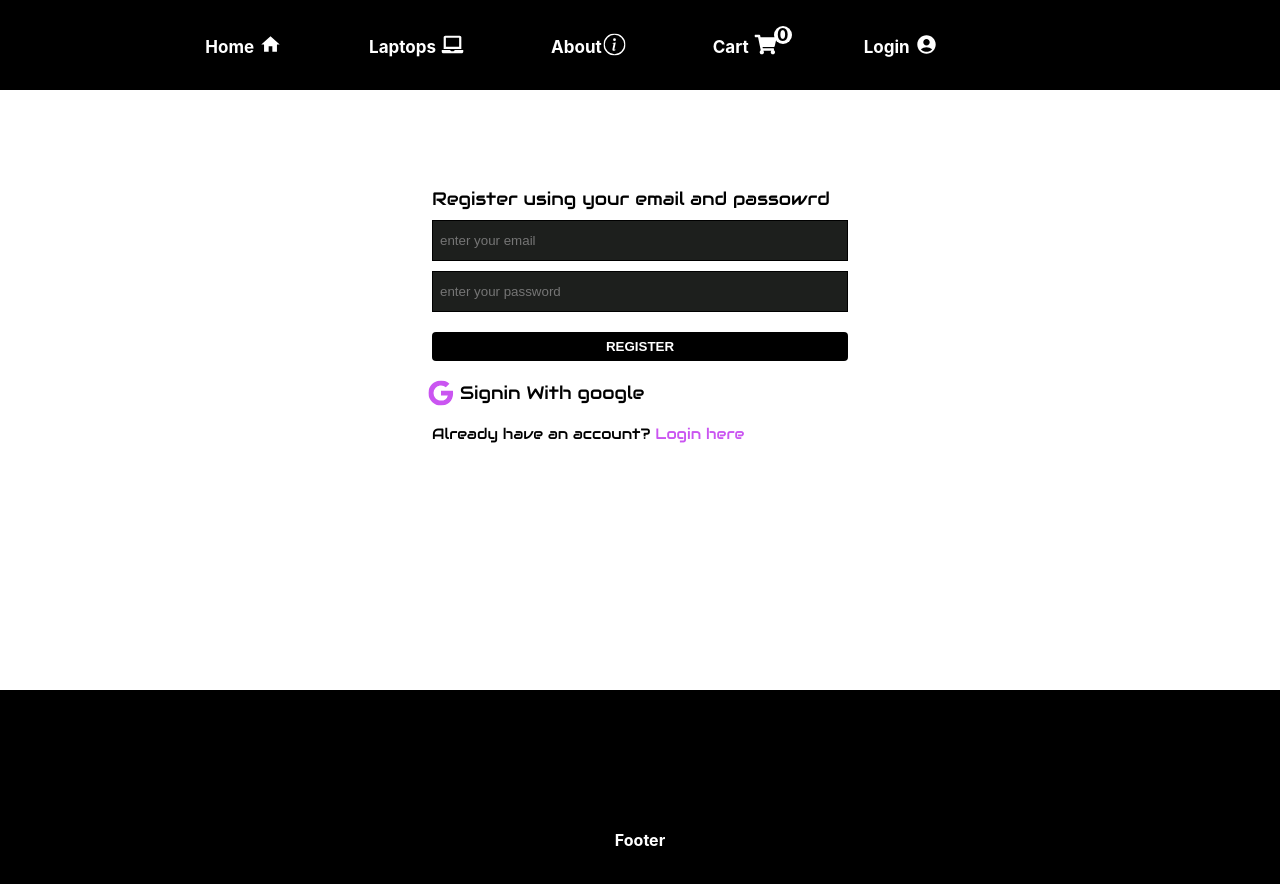
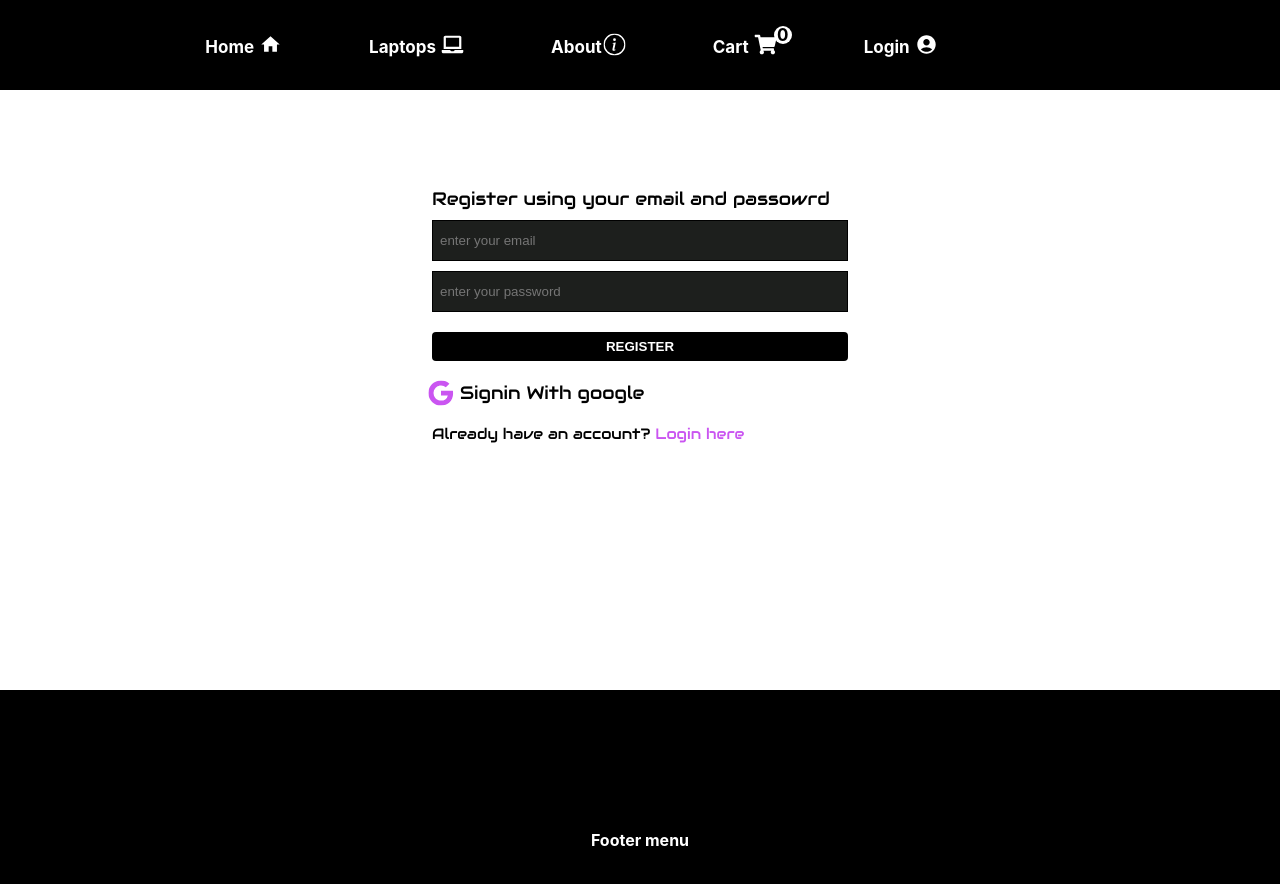
Before and after one commit to kevin-magu/buy-laptops, a React (Create React App) app: page /register in a window 1280 px wide. Shown: the top 884 px of the page. Built offline with nearby package versions, Linux system fonts and the light colour scheme; no server answers.

Commit message:
Update Footer.js

```diff
--- a/src/components/Homepage/Footer.js
+++ b/src/components/Homepage/Footer.js
@@ -3,7 +3,7 @@ import "../../style/Home.css"
 function Footer(){
     return(
         <div className="footer">
-            <h4>Footer</h4>
+            <h4>Footer menu</h4>
         </div>
     )
 }
```
